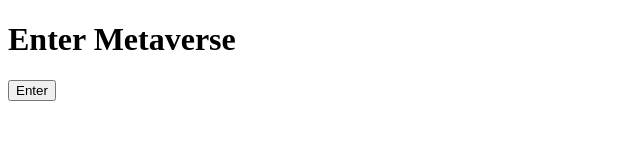
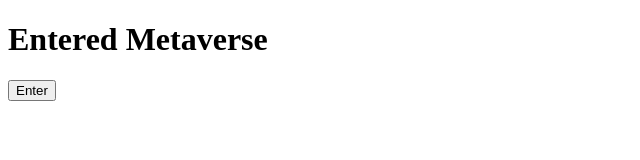
Before and after one commit to acciojob/enter-metaverse-praveensingh1999, a website: page main.html in a window 1280 px wide. Both pictures are taken after a click on the button "Enter". Shown: the whole page, without its empty margins (0-640 px from the left). Drawn offline with Linux system fonts and the light colour scheme.

Commit message:
created a submission

```diff
--- a/main.html
+++ b/main.html
@@ -8,7 +8,7 @@
 
 <body>
 	<p id="status">Enter the Metaverse</p>
-	<h1 id="heading">Enter Metaverse</h1>
+
 	<button id ="enterBtn" onclick="changetext()">Enter</button>
 
 	<!-- the entire body must be written by student -->
--- a/script.js
+++ b/script.js
@@ -1,7 +1,7 @@
 //your JS code here. If required.
 const status = document.querySelector("#status");
-const heading = document.querySelector("#heading");
+
 function changetext(){
-	status.style.display="none";
-	heading.style.display="block";
+	status.innerHTML = "<h1>Entered Metaverse</h1>";
+
 }
--- a/styles.css
+++ b/styles.css
@@ -1,4 +1 @@
 /*  your css code here. If applicable */
-#heading{
-	display: none;
-}
```
